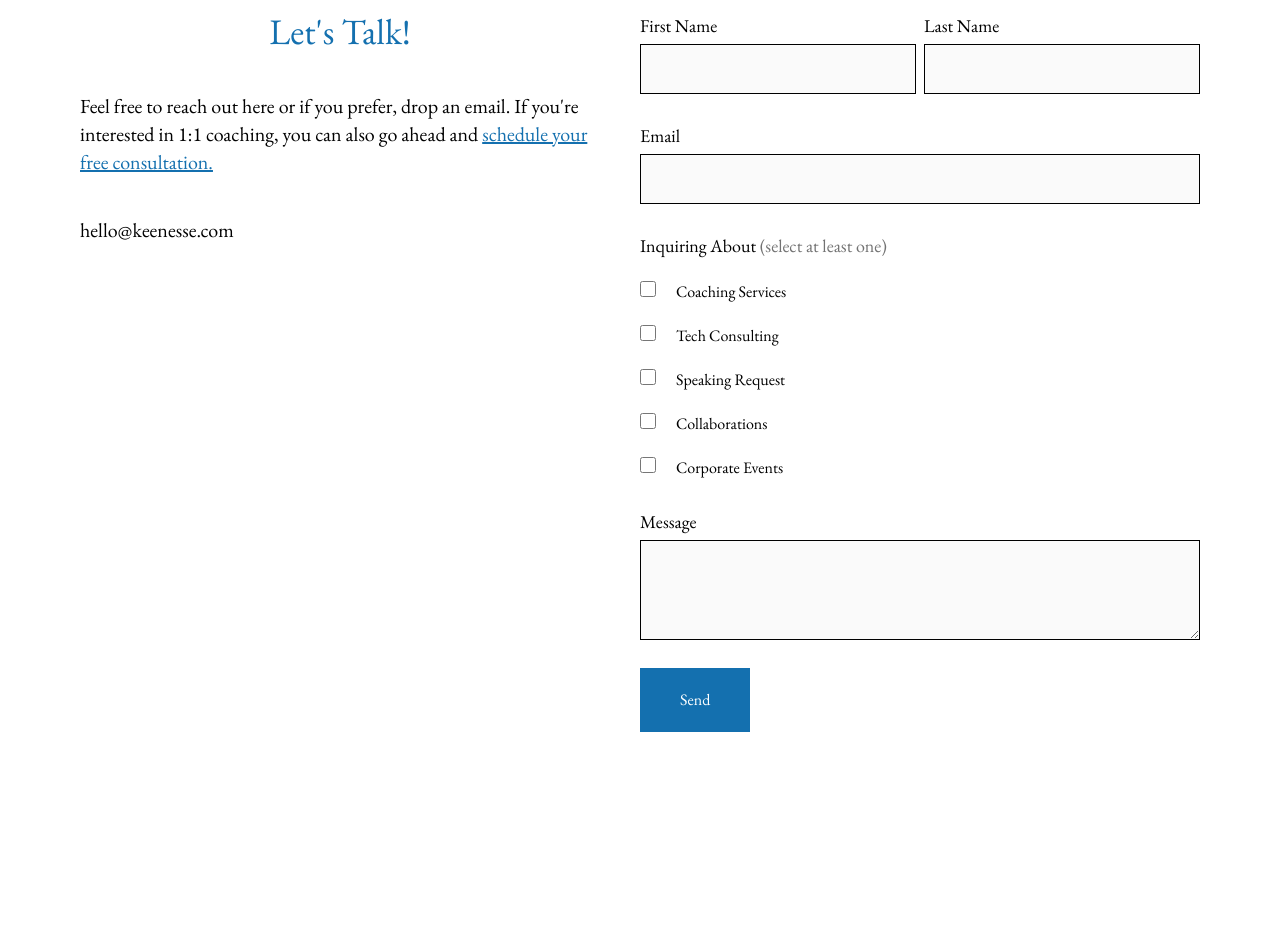
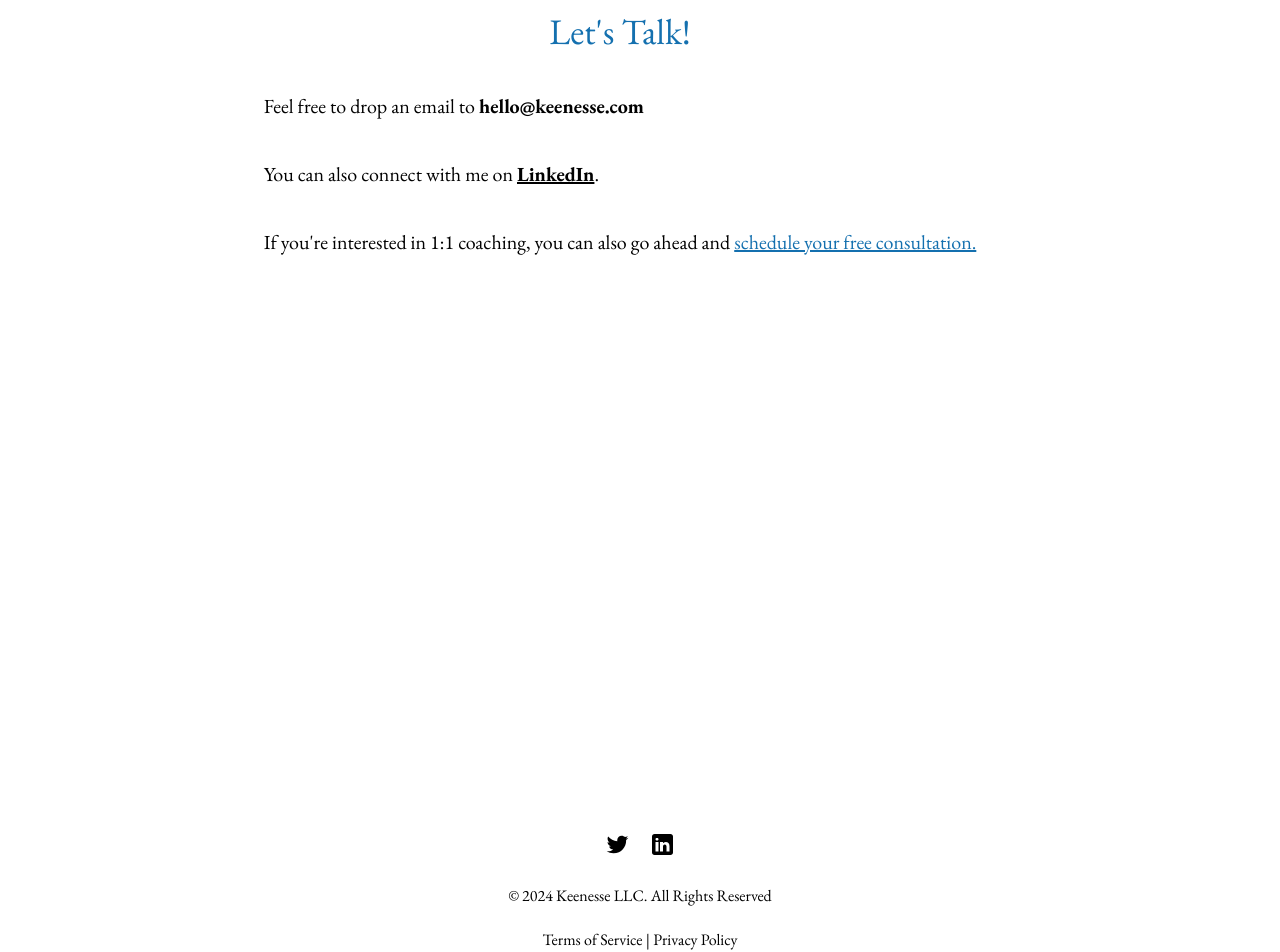
Before and after one commit to ybot1122/keenesse, a Next.js app: page /contact in a window 1280 px wide. Shown: the part 220-1172 px from the top of the page. Built offline with nearby package versions, Linux system fonts and the light colour scheme.

Commit message:
Updates contacts, add privacy policy+terms

```diff
--- a/app/contact/page.tsx
+++ b/app/contact/page.tsx
@@ -25,26 +25,41 @@ const action = async (
 };
 
 export default function Contact() {
-  const [formState, formAction] = useFormState<ContactFormState>(
-    //@ts-ignore
-    action,
-    {},
-  );
-
   return (
     <main className="flex min-h-screen flex-col items-center justify-between bg-white pt-10">
-      <div className="grid grid-cols-1 md:grid-cols-2 bg-white mx-5 md:m-10 md:p-10 max-w-[1280px]">
+      <div className="grid grid-cols-1 bg-white mx-5 md:m-10 md:p-10 max-w-[1280px]">
         <div className="col-span-1 pr-10">
           <h3 className="text-blue text-4xl text-center">Let&apos;s Talk!</h3>
           <p className="py-10 text-xl">
-            Feel free to reach out here or if you prefer, drop an email. If
-            you&apos;re interested in 1:1 coaching, you can also go ahead and{" "}
+            Feel free to drop an email to{" "}
+            <span className="font-bold">hello@keenesse.com</span>
+          </p>
+
+          <p className="pb-10 text-xl">
+            You can also connect with me on{" "}
+            <Link
+              className="font-bold underline"
+              href="http://www.linkedin.com/in/keenesse/"
+              target="_blank"
+            >
+              LinkedIn
+            </Link>
+            .
+          </p>
+
+          <p className="pb-10 text-xl">
+            If you&apos;re interested in 1:1 coaching, you can also go ahead and{" "}
             <Link href="/appointments" className="underline text-blue">
               schedule your free consultation.
             </Link>
           </p>
-          <p className="pb-10 text-xl">hello@keenesse.com</p>
         </div>
+      </div>
+    </main>
+  );
+}
+
+/*
 
         <div className="col-span-1">
           {formState.status === "success" ? (
@@ -54,8 +69,5 @@ export default function Contact() {
               <ContactForm message={formState.message} />
             </form>
           )}
-        </div>
-      </div>
-    </main>
-  );
-}
+          </div>
+*/
--- a/app/page.tsx
+++ b/app/page.tsx
@@ -30,7 +30,7 @@ export default function Home() {
         </h1>
         <div
           id="subheadline"
-          className="mt-10 mb-10 text-lightBlue italic underline animate-slideRightAndFadeIn"
+          className="mt-10 mb-10 text-lightBlue italic underline animate-slideRightAndFadeIn font-bold"
         >
           <Link href="/appointments">Your first meeting is on us</Link>
         </div>
--- /dev/null
+++ b/app/privacypolicy/page.tsx
@@ -0,0 +1,10 @@
+export default function PrivacyPolicy() {
+  return (
+    <main className="">
+      <div className="text-center text-blue pt-[6vmax] pb-[5vw] px-5 w-[75%] mx-auto">
+        <h1>Privacy Policy</h1>
+        <p className="text-black">Hello</p>
+      </div>
+    </main>
+  );
+}
--- /dev/null
+++ b/app/termsofservice/page.tsx
@@ -0,0 +1,10 @@
+export default function TermsOfService() {
+  return (
+    <main className="">
+      <div className="text-center text-blue pt-[6vmax] pb-[5vw] px-5 w-[75%] mx-auto">
+        <h1>Terms of Service</h1>
+        <p className="text-black">Hello</p>
+      </div>
+    </main>
+  );
+}
--- a/components/Footer.tsx
+++ b/components/Footer.tsx
@@ -31,6 +31,10 @@ export default function Footer() {
         </Link>
       </div>
       <p className="mb-5">© 2024 Keenesse LLC. All Rights Reserved</p>
+      <p>
+        <Link href="/termsofservice">Terms of Service</Link> |{" "}
+        <Link href="privacypolicy">Privacy Policy</Link>
+      </p>
     </footer>
   );
 }
```
